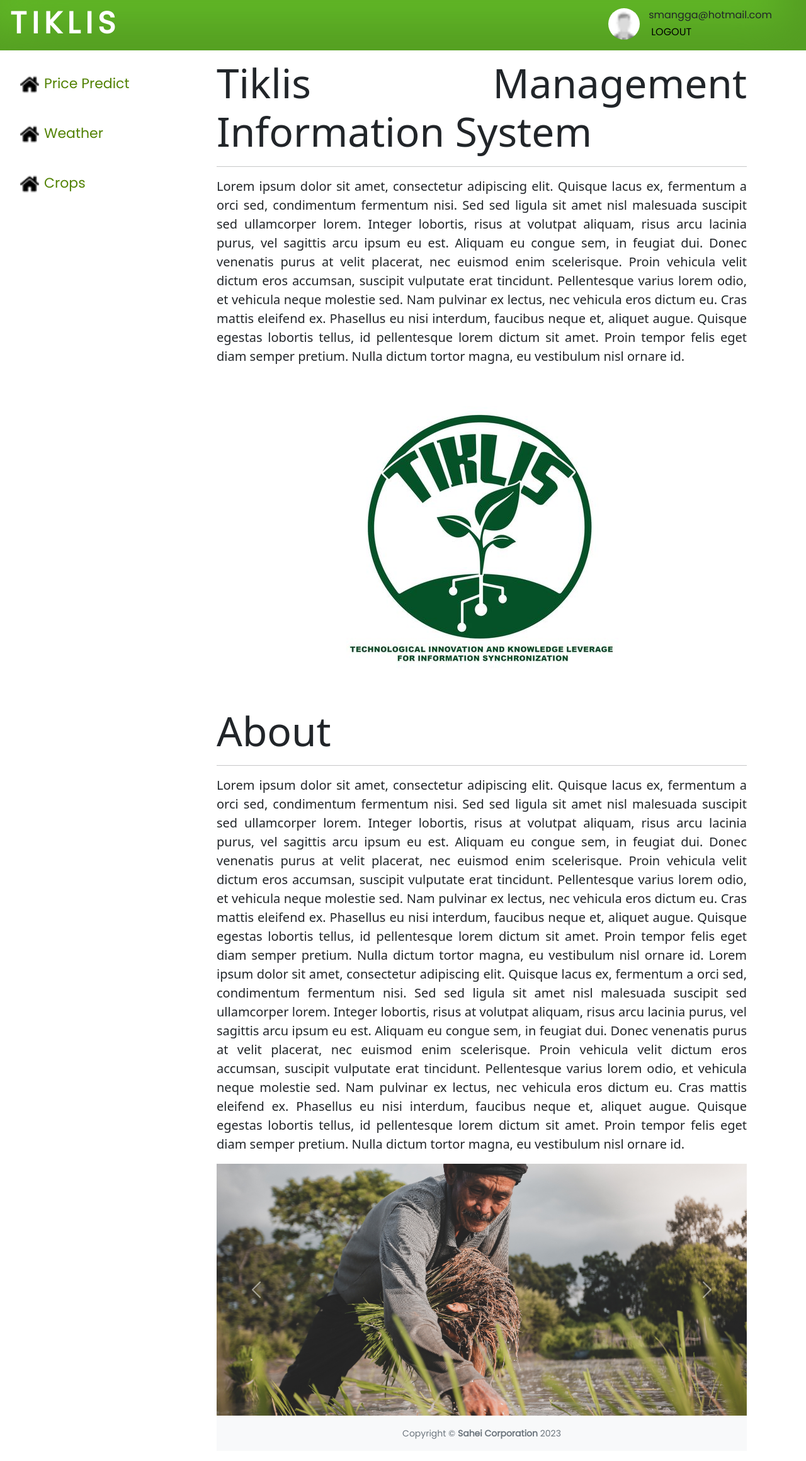
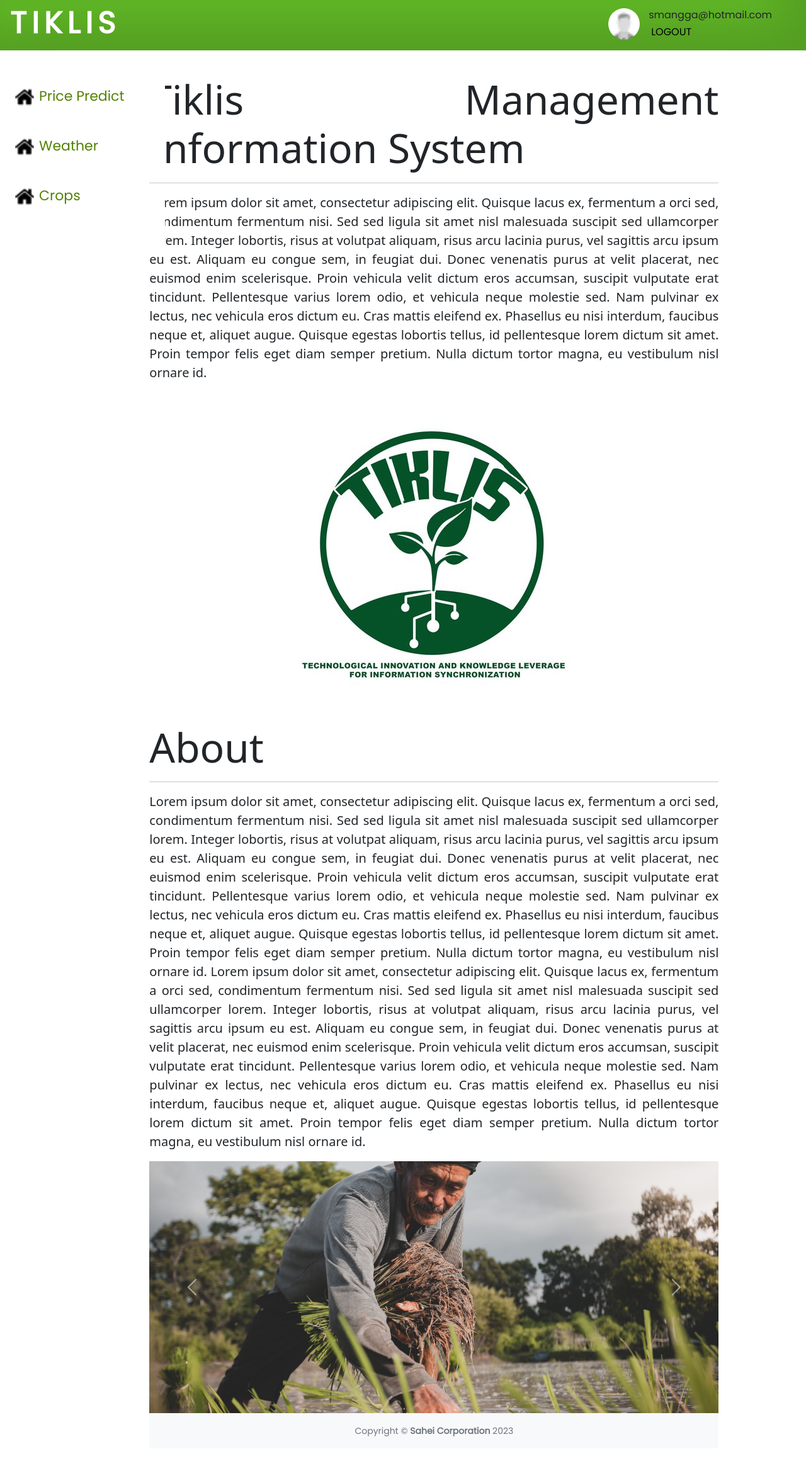
Before and after one commit to ellement95/Crop-Prediction, a Django app: page / in a window 1280 px wide. Shown: the whole page at 63% size. Before the commit the page ends 2285 px from the top, so only its background shows below. Run offline with Django 4.2, Linux system fonts and the light colour scheme.

Commit message:
made sidebar fixed

```diff
--- a/Tiklis/test_project/main/static/style.css
+++ b/Tiklis/test_project/main/static/style.css
@@ -7,22 +7,24 @@
 
 }
 
-.main-container {
+.side-bar-container {
   display: flex;
   padding: 20px;
   flex: 1;
-  height: 100vh
+  height: 100%;
+  overflow: hidden;
+
 }
 
 #side_nav {
   background: #ffffff;
-  flex: 1;
   min-width: 250px;
   max-width: 250px;
-  height:  100%;
   overflow-y: auto;
   overflow-x: hidden;
-  margin-top: 80px;
+  margin-top: 120px;
+ position: fixed;
+
 }
 
 .horizontal-line {
@@ -88,8 +90,10 @@
 }
 
 .content-container {
-  padding: 74px;
-  text-align:justify;
+  padding: 120px 20px 20px 12px; /* Add padding to the left side to accommodate the sidebar width */
+  text-align: justify;
+  flex: 1;
+
 }
 
 .container-md {
--- a/Tiklis/test_project/main/templates/main/base.html
+++ b/Tiklis/test_project/main/templates/main/base.html
@@ -30,18 +30,22 @@
     </header>
 
     <!-- Side bar -->
-    <div class="main-container">
+    <div class="container-fluid">
+        <div class="row">
+          <!-- Sidebar -->
+          <div class="col-md-2">
             <div class="sidebar" id="side_nav">
-
-            <!-- Menu -->
+              <!-- Your sidebar content here -->
               <ul class="list-unstyled p-2">
                 <li class="menu-item"><a href="#" class="text-decoration-none px-1 py-2 d-block"><img src="{% static 'icons/house-logo-16x16.png' %}">Price Predict</a></li>
                 <li class="menu-item"><a href="#" class="text-decoration-none px-1 py-2 d-block"><img src="{% static 'icons/house-logo-16x16.png' %}">Weather</a></li>
                 <li class="menu-item"><a href="#" class="text-decoration-none px-1 py-2 d-block"><img src="{% static 'icons/house-logo-16x16.png' %}">Crops</a></li>
               </ul>
             </div>
+          </div>
 
         <!-- Content -->
+        <div class= "col-md-9">
             <div class="content-container">
                 <div class="row justify-content-center">
                     <div class="content">
@@ -57,6 +61,7 @@
                 </footer>
             </div>
         </div>
+    </div>
 
 
 
```
Lines whose indentation alone changed are shown as unchanged.
